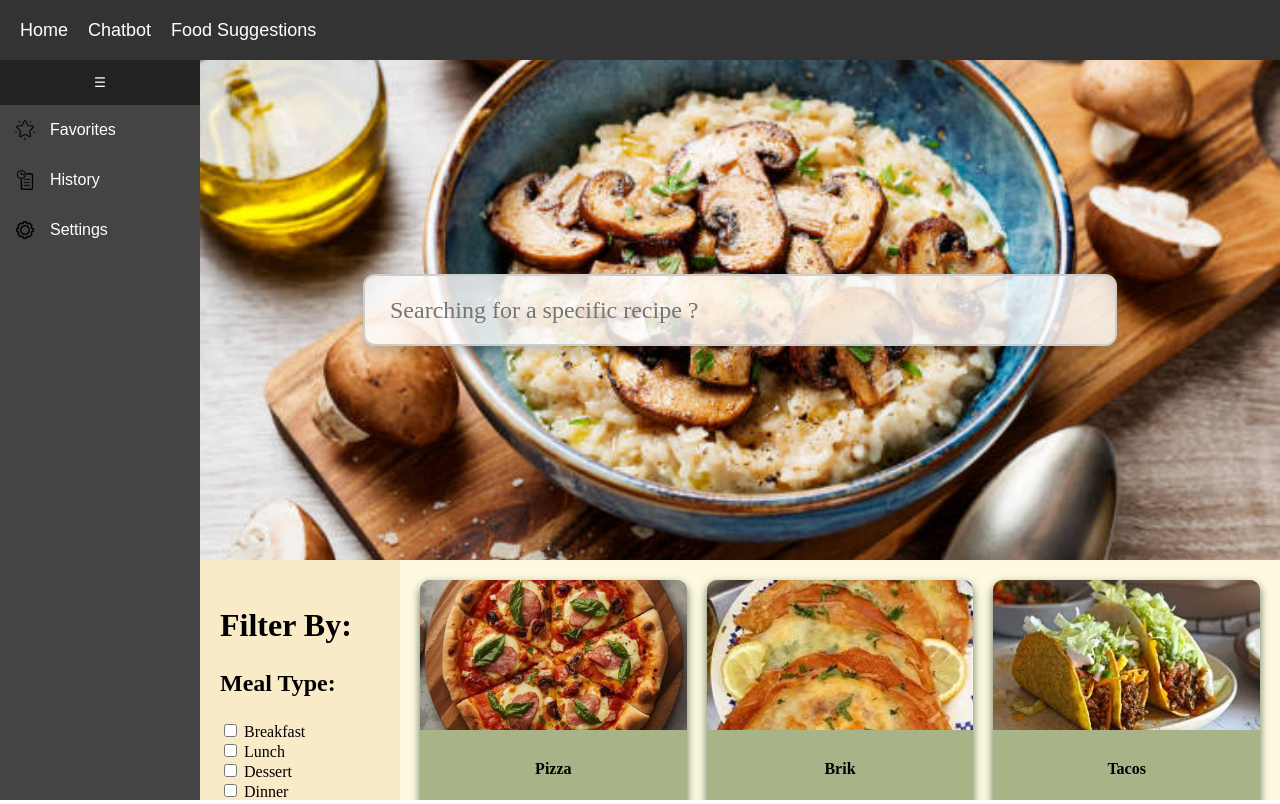
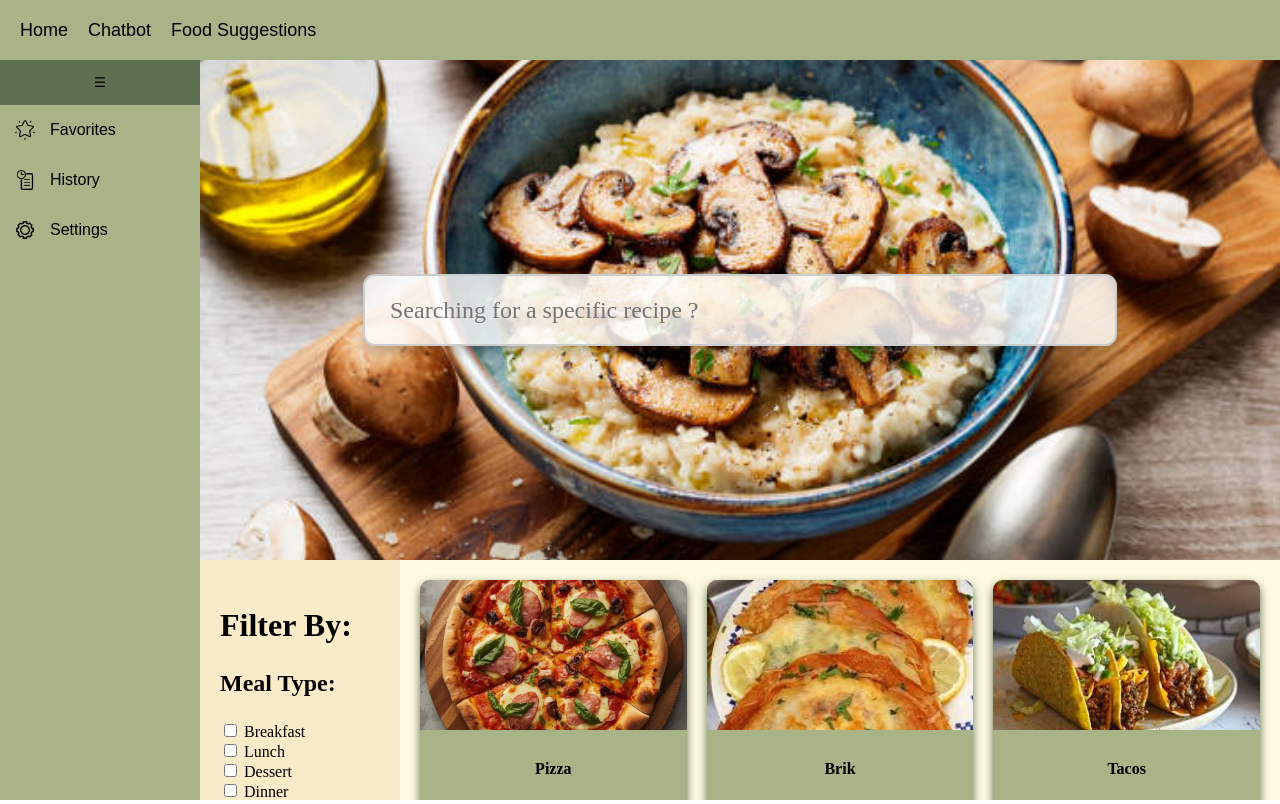
Before and after one commit to KarimMiladi/Web-Project-RT2-3-Food-Recipes, a PHP site: page /main.html in a window 1280 px wide. Run offline with PHP 8.4, Linux system fonts and the light colour scheme; some web fonts are replaced.

Commit message:
added colors to main and home pages

```diff
--- a/style.css
+++ b/style.css
@@ -1,96 +1,103 @@
-/* ===== General ===== */
+@font-face {
+    font-family: 'Montserrat';
+    src: url(fonts/Montserrat/Montserrat-VariableFont_wght.ttf);
+}
+@font-face {
+    font-family: 'Playfair Display';
+    src: url(fonts/Playfair_Display/PlayfairDisplay-VariableFont_wght.ttf);
+}
 body {
     margin: 0;
-    font-family: Arial, sans-serif;
+    padding: 0;
+    font-family: 'Playfair Display', sans-serif;
 }
 
-/* ===== Top Horizontal Navbar ===== */
+
 .topnav {
     position: fixed;
     top: 0;
     left: 0;
     width: 100%;
     height: 60px;
-    background-color: #333;
+    background-color: #A9B388;
     display: flex;
     align-items: center;
     padding-left: 20px;
-    z-index: 1000;
 }
 
 .topnav a {
-    color: white;
+    color: black;
     text-decoration: none;
     margin-right: 20px;
     font-size: 18px;
 }
 
 .topnav a:hover {
-    color: #00bcd4;
+    color: #5F6F52;
 }
 
-/* ===== Sidebar ===== */
+
 .sidenav {
     position: fixed;
-    top: 60px; /* below navbar */
+    top: 60px;
     left: 0;
     width: 200px;
-    height: calc(100vh - 60px); /* full height minus navbar */
-    background: #444;
+    height: calc(100% - 60px);
+    background: #A9B388;
     transition: 0.3s;
     overflow: auto;
 }
 
-/* Collapsed sidebar */
+
 .sidenav.collapsed {
     width: 55px;
 }
 
-/* Sidebar links */
+
 .sidenav a {
     display: flex;
     align-items: center;
-    color: white;
+    color: black;
     padding: 15px;
     text-decoration: none;
     gap: 15px;
 }
 
 .sidenav a:hover {
-    background: #666;
+    background: #5F6F52;
 }
 
-/* Hide text when collapsed */
+
 .sidenav.collapsed .text {
     display: none;
 }
 
-/* Toggle button */
+
 .toggle-btn {
     width: 100%;
     padding: 15px;
-    background: #222;
+    background: #5F6F52;
     border: none;
-    color: white;
+    color: black;
     cursor: pointer;
 }
 
-/* ===== Content ===== */
+
 .content {
     position: absolute;
-    top: 60px; /* below navbar */
-    left: 200px; /* next to sidebar */
+    top: 60px;
+    left: 200px;
     width: calc(100% - 200px);
-    height: calc(100vh - 60px);
+    height: calc(100% - 60px);
     transition: 0.3s;
 }
 
 .content.expanded {
-    left: 55px; /* when sidebar is collapsed */
+    left: 55px;
     width: calc(100% - 55px);
 }
 
-/* ===== iframe ===== */
+
 .content iframe {
     width: 100%;
     height: 100%;
```
Also changed, not shown: color palette.jpg (added).
